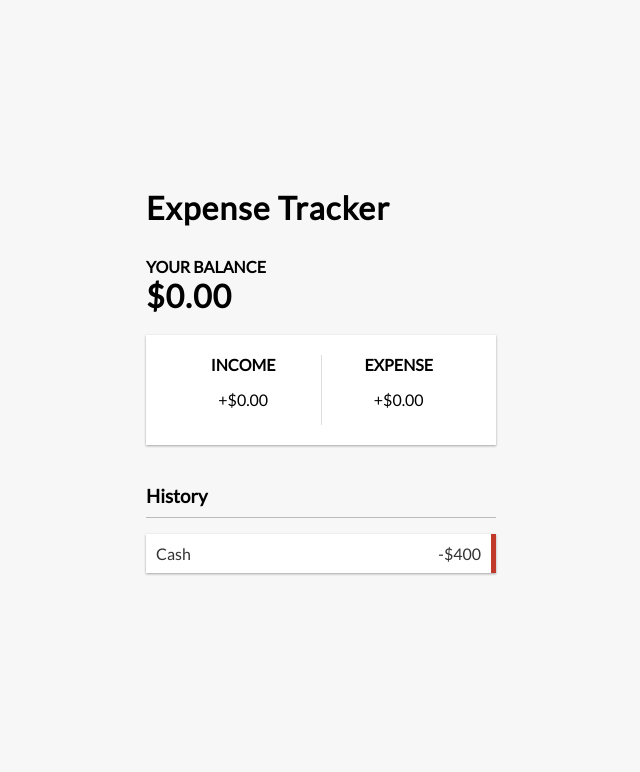
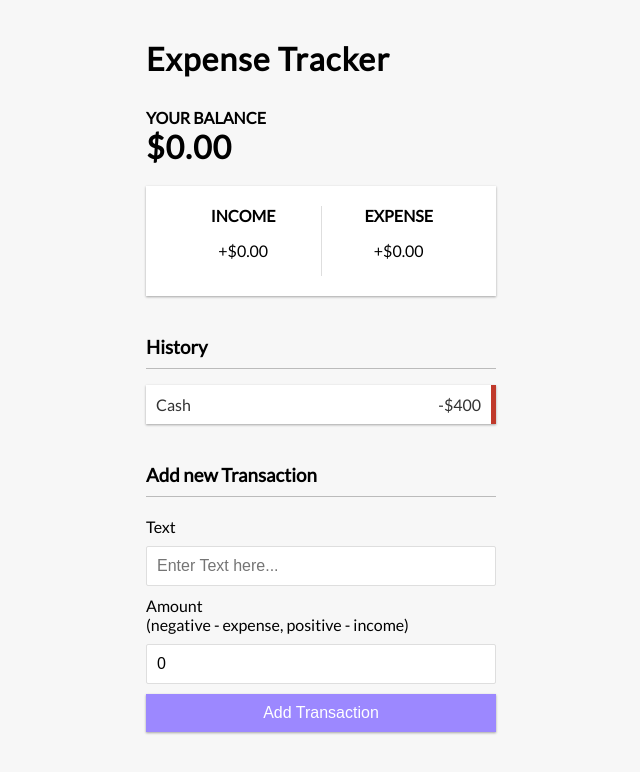
Before and after one commit to ZachPfeifer/React-Expense-Tracker, a React (Create React App) app: page / in a window 1280 px wide. Shown: the top 772 px of the page, without its empty margins (319-959 px from the left). Built offline with nearby package versions, Linux system fonts and the light colour scheme.

Commit message:
Basics done // Pre-Context Api

```diff
--- a/src/App.js
+++ b/src/App.js
@@ -4,6 +4,7 @@
 import Balance from './components/Balance';
 import IncomeExpenses from './components/IncomeExpenses';
 import TransactionList from './components/TransactionList';
+import AddTransaction from './components/AddTransaction';
 
 
 function App() {
@@ -15,6 +16,7 @@
         <Balance />
         <IncomeExpenses />
         <TransactionList />
+        <AddTransaction />
       </div>
     </div>
   );
--- /dev/null
+++ b/src/components/AddTransaction.js
@@ -0,0 +1,36 @@
+import React, { useState } from 'react'
+
+const AddTransaction = () => {
+  const [text, setText] = useState('')
+  const [amount, setAmount] = useState(0)
+
+  return (
+    <>
+      <h3>Add new Transaction</h3>
+      <form>
+        <div className="form-control">
+          <label htmlFor="text">Text</label>
+          <input
+            value={text}
+            onChange={(e) => setText(e.target.value)}
+            type="text"
+            placeholder="Enter Text here..." />
+        </div>
+        <div className="form-control">
+          <label htmlFor="amount">
+            Amount <br />
+            (negative - expense, positive - income)
+          </label>
+          <input
+            value={amount}
+            onChange={(e) => setAmount(e.target.value)}
+            type="number"
+            placeholder="Enter Amount..." />
+        </div>
+        <button className="btn">Add Transaction</button>
+      </form>
+    </>
+  )
+}
+
+export default AddTransaction
--- a/src/components/Balance.js
+++ b/src/components/Balance.js
@@ -4,7 +4,7 @@
   return (
     <>
       <h4>Your Balance</h4>
-      <h1 id="balance">$0.00</h1>
+      <h1>$0.00</h1>
     </>
   )
 }
--- a/src/components/IncomeExpenses.js
+++ b/src/components/IncomeExpenses.js
@@ -5,11 +5,11 @@
     <div className="inc-exp-container">
       <div>
         <h4>Income</h4>
-        <p id="money-plus" className="money-plus">+$0.00</p>
+        <p className="money-plus">+$0.00</p>
       </div>
       <div>
         <h4>Expense</h4>
-        <p id="money-minus" className="money-minus">+$0.00</p>
+        <p className="money-minus">+$0.00</p>
       </div>
     </div>
   )
--- a/src/components/TransactionList.js
+++ b/src/components/TransactionList.js
@@ -4,7 +4,7 @@
   return (
     <>
       <h3>History</h3>
-      <ul id="list" className="list">
+      <ul className="list">
         <li className="minus">
           Cash <span>-$400</span><button className="delete-btn">X</button>
         </li>
```
Also changed, not shown: 1 other file (tests, documents, lock files or other folders).
